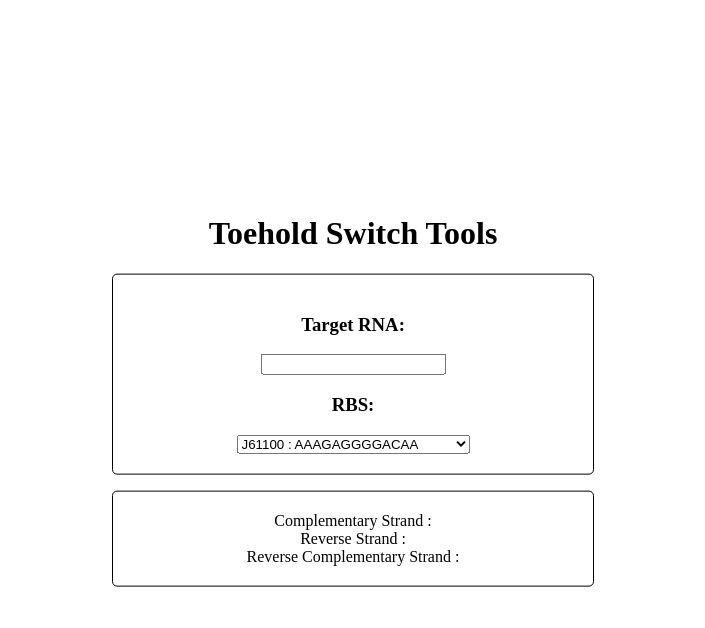
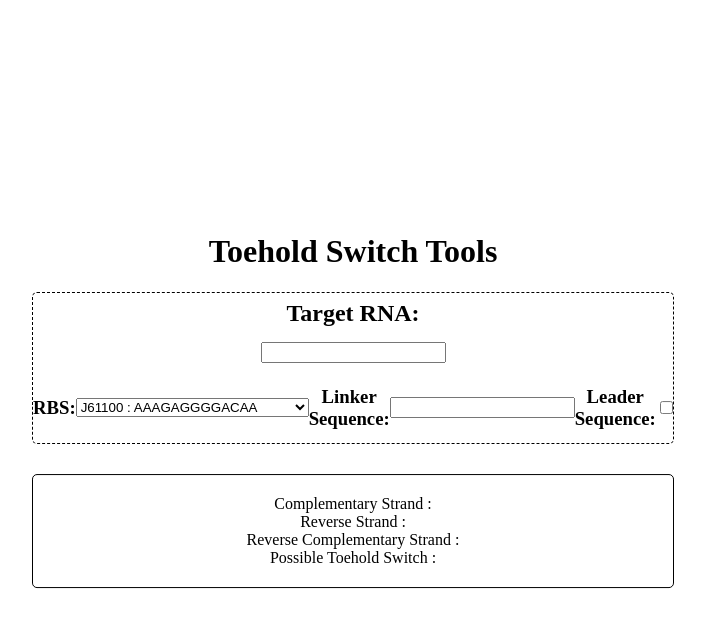
Before and after one commit to SASTRA-iGEM2019/Server_WorkInProgress, a PHP site: page / in a window 1280 px wide. Shown: the top 628 px of the page, without its empty margins (287-992 px from the left). Run offline with PHP 8.4, Linux system fonts and the light colour scheme.

Commit message:
Prelim Toehold

```diff
--- a/css/tools.css
+++ b/css/index.css
@@ -1,21 +1,18 @@
 .content{
     text-align: center;
-    width: 75%;
-    padding-bottom: 20px;
+    width: 100%;
     position: fixed;
     left: 50%;
     top: 50%;
     transform: translate(-50%, -50%);
 }
 .field{
-    text-align: center;
     border-radius: 5px;
-    border-style: solid;
+    border-style: dashed;
     border-width: thin;
     width: 50%;
     margin: auto;
-    padding-bottom: 20px;
-    padding-top: 20px;
+    margin-bottom: 30px;
 }
 .output{
     border-style: solid;
@@ -25,6 +22,19 @@
     margin: auto;
     padding: 20 0 20 0;
 }
-.input{
+.options{
     display: flex;
+    justify-content: center;
+    align-items: center;
+    justify-content: space-evenly;
+    height: 30px;
+    margin-bottom: 20px;
 }
+.target{
+    margin-bottom: 20px;
+    padding-bottom: 10px;
+}
+.target h2{
+    margin-bottom: 15px;
+    margin-top: 7px;
+}
--- a/index.html
+++ b/index.html
@@ -3,7 +3,7 @@
 <head>
     <meta charset="utf-8">
     <title>Toehold Switch Tools</title>
-    <link rel = "stylesheet" href="./css/tools.css">
+    <link rel = "stylesheet" href="./css/index.css">
     <script src = js/index.js></script>
 </head>
 
@@ -11,10 +11,12 @@
     <div class="content">
         <h1 class="heading">Toehold Switch Tools</h1>
 
-        <form class="input" onchange="change()" oninput="change()">
-            <div class="field">
-                <h3>Target RNA:</h3>
+        <form class="field" onchange="change()" oninput="change()">
+            <div class="target">
+                <h2>Target RNA:</h2>
                 <input type="text" id="targetrna"><br>
+            </div>
+            <div class="options">
                 <h3>RBS:</h3>
                 <select>
                     <option >J61100 : AAAGAGGGGACAA</option>
@@ -96,6 +98,10 @@
                     <option >BBa_J61138 : AAAGATATGAATA</option>
                     <option >BBa_J61139 : AAAGATTAGAGTC</option>
                 </select>
+                <h3>Linker Sequence:</h3>
+                <input type="text" id="link"><br>
+                <h3>Leader Sequence:</h3>
+                <input type="checkbox" id="lead"><br>
             </div>
         </form>
 
@@ -113,6 +119,10 @@
                 Reverse Complementary Strand :
                 <span id="revcomp"></span>
             </div>
+            <div class="toehold">
+                Possible Toehold Switch :
+                <span id="toe"></span>
+            </div>
         </div>
 
     </div>
--- a/js/index.js
+++ b/js/index.js
@@ -13,7 +13,6 @@ function change() {
                 obj.style.display = "block";
             }
         }
-        console.log(trna)
         rna = rna.toUpperCase().replace(/[^ACGU]/g,"")
         var revrna = rna.split("").reverse().join("");
         var b = rna.split("");
@@ -25,9 +24,18 @@ function change() {
         document.getElementById("rev").innerHTML = revrna;
         document.getElementById("comp").innerHTML = comprna;
         document.getElementById("revcomp").innerHTML = comprev;
+        calcToehold(comprev);
     }else{
         document.getElementById("rev").innerHTML = "";
         document.getElementById("comp").innerHTML = "";
         document.getElementById("revcomp").innerHTML = "";
     }
 }
+
+function calcToehold(comprna){
+    var final = "";
+    if(document.getElementById('lead').checked){
+        final += "GGG ";
+    }
+    document.getElementById('toe').innerHTML = final;
+}
```
